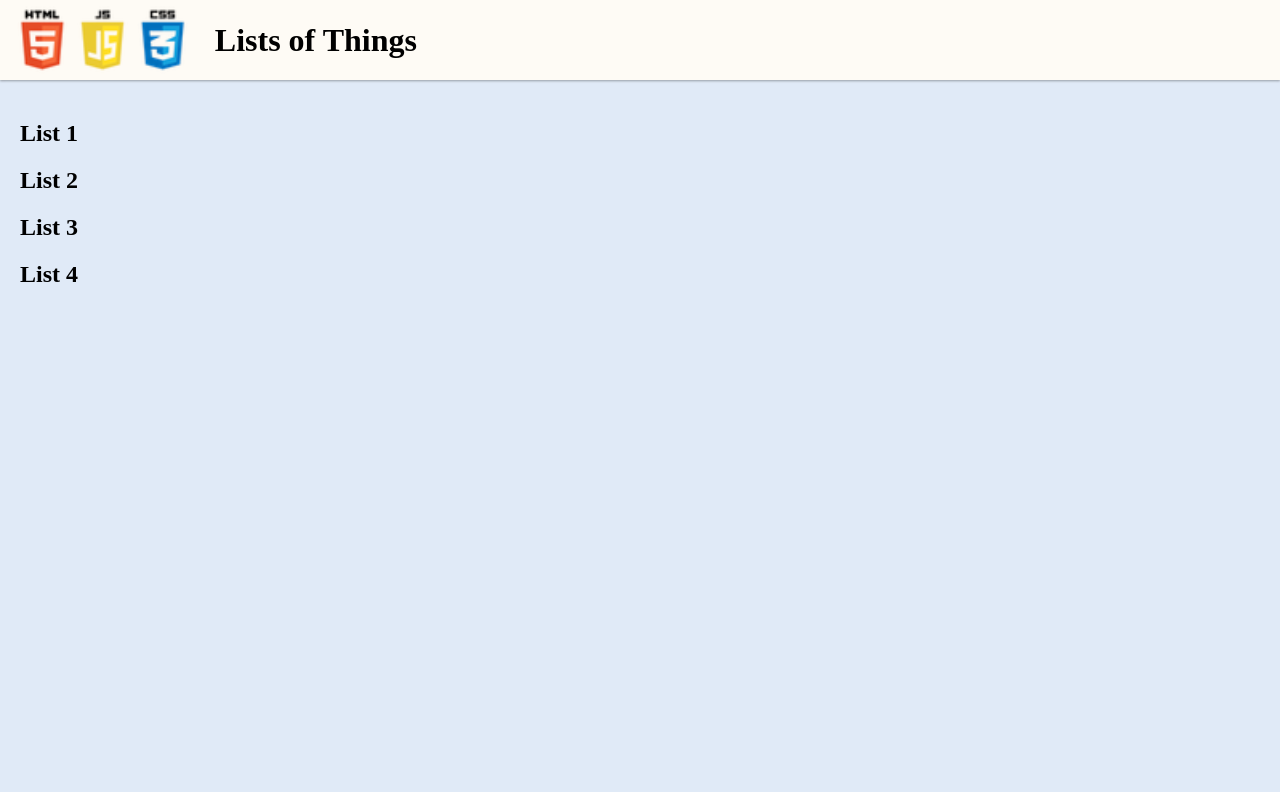
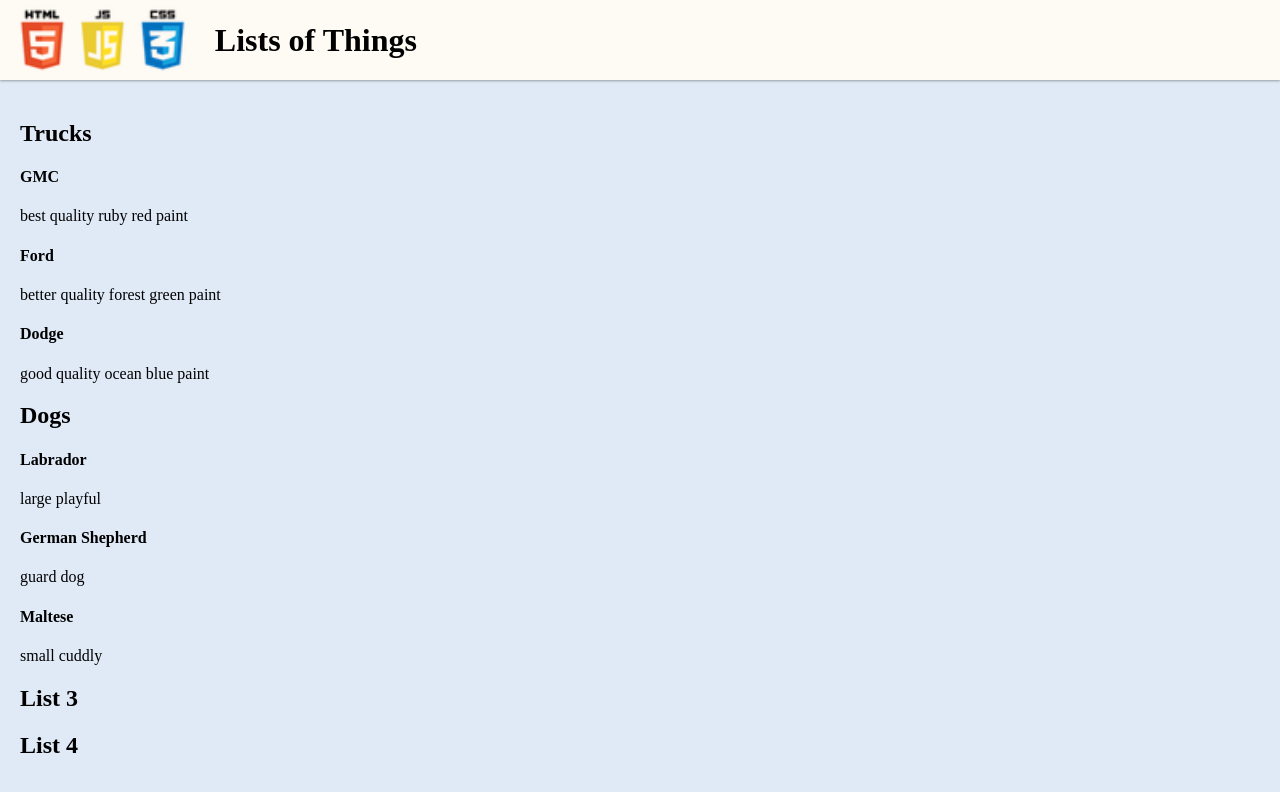
Before and after one commit to amanda-short/mod1-web-spotlight-lists, a website with bundled scripts: page index.html in a window 1280 px wide. Built offline with nearby package versions, Linux system fonts and the light colour scheme.

Commit message:
completed half the objective

```diff
--- a/app.js
+++ b/app.js
@@ -1,4 +1,33 @@
 // import functions and grab DOM elements
+import { trucks } from './trucks-data.js';
+import { renderTrucks } from './render-trucks.js';
+
+const truckList = document.getElementById('truck-list');
+
+function displayTrucks() {
+    truckList.innerHTML = '';
+
+    for (let trucks of trucks) {
+        const trucksEl = renderTrucks(trucks);
+        truckList.append(trucksEl);
+    }
+}
+displayTrucks();
+
+import { dogs } from './dogs-data.js';
+import { renderDogs } from './render-dogs.js';
+
+const dogsList = document.getElementById('dogs-list');
+
+function displayDogs() {
+    dogsList.innerHTML = '';
+
+    for (let dog of dogs ) {
+        const dogEl = renderDogs(dogs);
+        dogsList.append(dogEl);
+
+    }
+}
 
 // initialize global state
 
--- /dev/null
+++ b/dogs-data.js
@@ -0,0 +1,17 @@
+export const dogs = [
+    {
+        name: 'Labrador',
+        size: 'large',
+        quality: 'playful',
+    },
+    {
+        name: 'German Shepherd',
+        size: 'large',
+        quality: 'guard dog',
+    },
+    {
+        name: 'Maltese',
+        size: 'small',
+        quality: 'cuddly',
+    }
+]
--- a/index.html
+++ b/index.html
@@ -32,13 +32,39 @@
 
     <main>
         <section>
-            <h2>List 1</h2>
-            <ul id="list-1"></ul>
+            <h2>Trucks</h2>
+            <ul id="trucks-list">
+            <li class="trucks-item">
+                <h4>GMC</h4>
+                <p>best quality ruby red paint</p>
+            </li>
+            <li class="trucks-item">
+                <h4>Ford</h4>
+                <p>better quality forest green paint</p>
+            </li>
+            <li class="trucks-item">
+                <h4>Dodge</h4>
+                <p>good quality ocean blue paint</p>
+            </li>
+        </ul>
         </section>
 
         <section>
-            <h2>List 2</h2>
-            <ul id="list-2"></ul>
+            <h2>Dogs</h2>
+            <ul id="dog-list">
+                <li class="dog-item">
+                    <h4>Labrador</h4>
+                    <p>large playful</p>
+                </li>
+                <li class="dog-item">
+                    <h4>German Shepherd</h4>
+                    <p>guard dog</p>
+                </li>
+                <li class="dog-item">
+                    <h4>Maltese</h4>
+                    <p>small cuddly</p>
+                </li>
+            </ul>
         </section>
 
         <section>
--- /dev/null
+++ b/render-dogs.js
@@ -0,0 +1,14 @@
+export function renderDogs(dogs) {
+    const li = document.getElementById('li');
+    li.classList.add('dog-item');
+
+    const headerEl = document.createElement('h2');
+    headerEl.textContent = dogs.name;
+
+    const pEl = document.createElement('p');
+    pEl.textContent = dogs.size + ' ' + dogs.quality;
+
+    li.append(headerEl, pEl);
+
+    return li;
+}
--- /dev/null
+++ b/render-trucks.js
@@ -0,0 +1,9 @@
+export function renderTrucks(trucks) {
+    const li = document.createElement('li');
+    li.classList.add('trucks-item');
+
+    const headerEl = document.createElement('h2');
+    headerEl.textContent = trucks.quality + ' ' + trucks.color;
+
+    li.append(headerEl, pEl);
+}
--- /dev/null
+++ b/trucks-data.js
@@ -0,0 +1,17 @@
+export const trucks = [
+    {
+        name: 'GMC',
+        quality: 'best quality',
+        color: 'ruby red paint',
+    },
+    {
+        name: 'Ford',
+        quality: 'better quality',
+        color: 'forest green paint',
+    },
+    {
+        name: 'Dodge',
+        quality: 'good quality',
+        color: 'ocean blue paint',
+    }
+]
```
Also changed, not shown: README.md, array-one.js (deleted), array-two.js (deleted), render-one.js (deleted), render-two.js (deleted).
